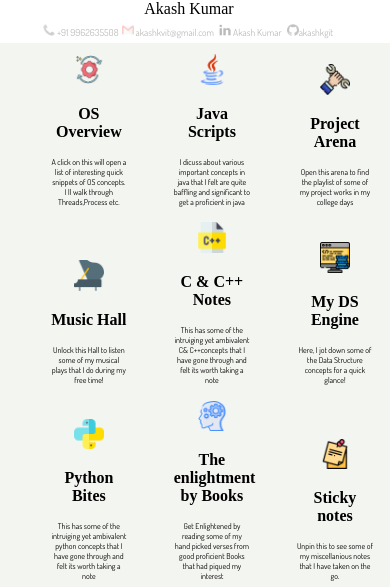
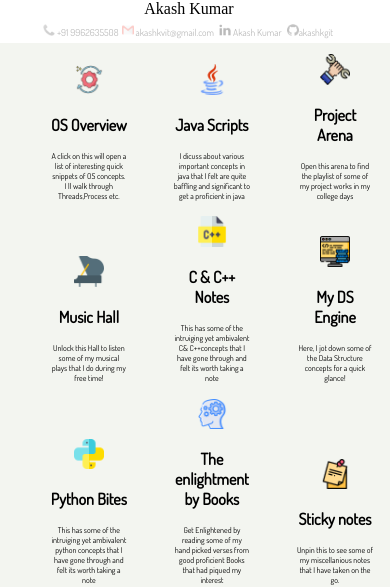
Before and after one commit to akashkgit/MyBlog, a React (Create React App) app: page /project in a window 390 px wide. Shown: the top 587 px of the page. Built offline with nearby package versions, Linux system fonts and the light colour scheme; a web font is replaced by a local one.

Commit message:
last eve 3

```diff
--- a/src/components/Box/Box.module.css
+++ b/src/components/Box/Box.module.css
@@ -121,5 +121,6 @@
 	font-weight: bold;
 	margin-left: 0%;
 	font-size: 100%;
+		font-family: "Dosis";
 }
 }
```
